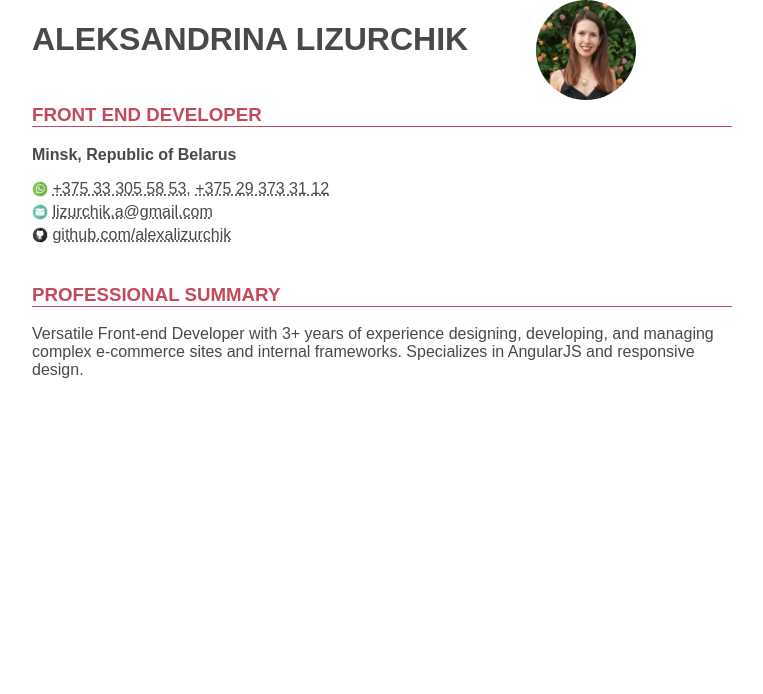
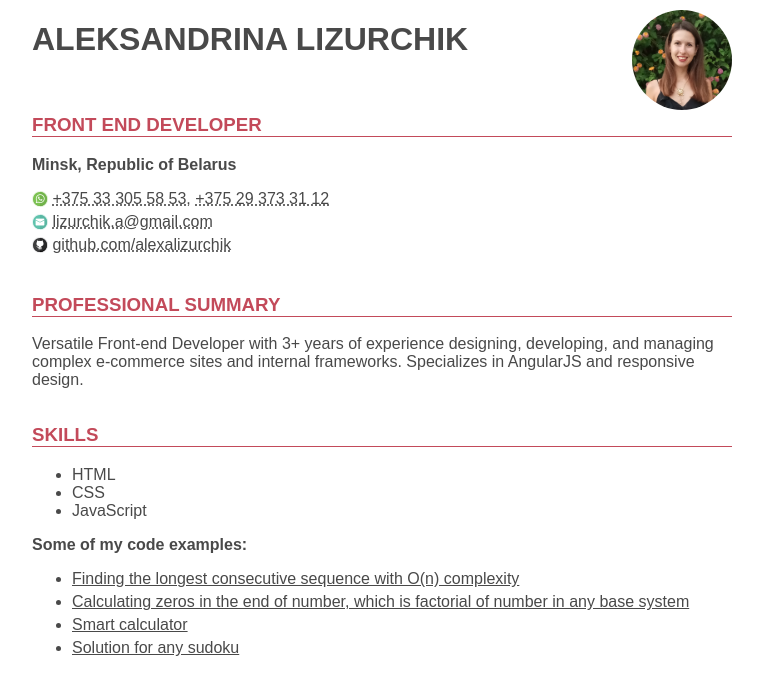
Before and after one commit to alexalizurchik/rsschool-codejam1-cv, a plain HTML site: page index.html in a window 1280 px wide. Shown: the whole page, without its empty margins (258-1021 px from the left). Drawn offline with Linux system fonts and the light colour scheme.

Commit message:
feat: add info about skills

```diff
--- a/index.html
+++ b/index.html
@@ -7,14 +7,14 @@
     <link href="./images/favicon.ico.png" rel="icon" type="image/x-icon" />
   </head>
   <body>
-    <header>
-      <div class="header">
+    <header class="header">
         <h1 class="title">aleksandrina lizurchik</h1>
         <img src="./images/photo.jpg" alt="photo" class="avatar"  width="100" height="100">
-      </div>
-      <h3 class="subtitle job">front end developer</h3>
     </header>
     <main>
+      <section>
+        <h3 class="subtitle job">front end developer</h3>
+      </section>
       <section>
         <p><b>Minsk, Republic of Belarus</b></p>
         <i class="icon icon-phone"></i>
@@ -33,6 +33,39 @@
         developing, and managing complex e-commerce sites and internal frameworks.
         Specializes in AngularJS and responsive design.</p>
       </section>
+      <section>
+      <h3 class="subtitle">Skills</h3>
+      <ul>
+        <li>HTML</li>
+        <li>CSS</li>
+        <li>JavaScript</li>
+      </ul>
+      </section>
+      <section>
+        <p><b>Some of my code examples:</b></p>
+          <ul>
+            <li>
+              <a href="https://github.com/alexalizurchik/longest-consecutive-sequence/blob/master/src/index.js" class="code-example">
+              Finding the longest consecutive sequence with O(n) complexity
+              </a>
+            </li>
+            <li>
+              <a href="https://github.com/alexalizurchik/advanced-zeros/blob/master/src/index.js" class="code-example">
+              Calculating zeros in the end of number, which is factorial of number in any base system
+              </a>
+            </li>
+            <li>
+              <a href="https://github.com/alexalizurchik/smart-calculator/blob/master/src/index.js" class="code-example">
+              Smart calculator
+              </a>
+            </li>
+            <li>
+              <a href="https://github.com/alexalizurchik/additional_7/blob/master/src/index.js" class="code-example">
+              Solution for any sudoku
+              </a>
+            </li>
+          </ul>
+      </section>
     </main>
   </body>
 </html>
--- a/style.css
+++ b/style.css
@@ -7,7 +7,7 @@ body	 {
 }
 
 .header {
-  display: inline-block;
+  display: block;
 }
 
 .title {
@@ -29,7 +29,10 @@ body	 {
 }
 
 .avatar {
+  position: relative;
   border-radius: 50%;
+  left: 96px;
+  margin-top: 10px;
 }
 
 .icon {
@@ -59,3 +62,15 @@ body	 {
   display: inline-block;
   margin-bottom: 5px;
 }
+
+.code-example {
+  color: #494949;
+  display: inline-block;
+  margin-bottom: 5px;
+}
+
+.experience td,
+.education td {
+  padding-right: 40px;
+  padding-bottom: 40px;
+}
```
